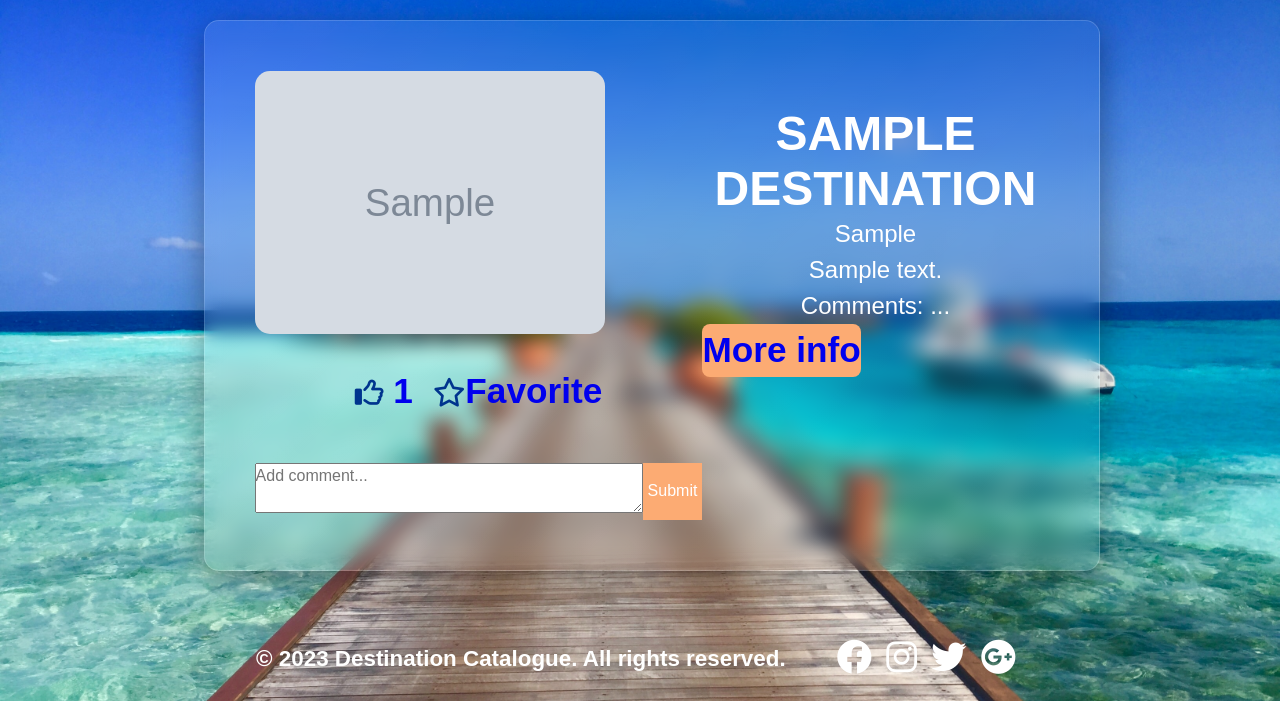
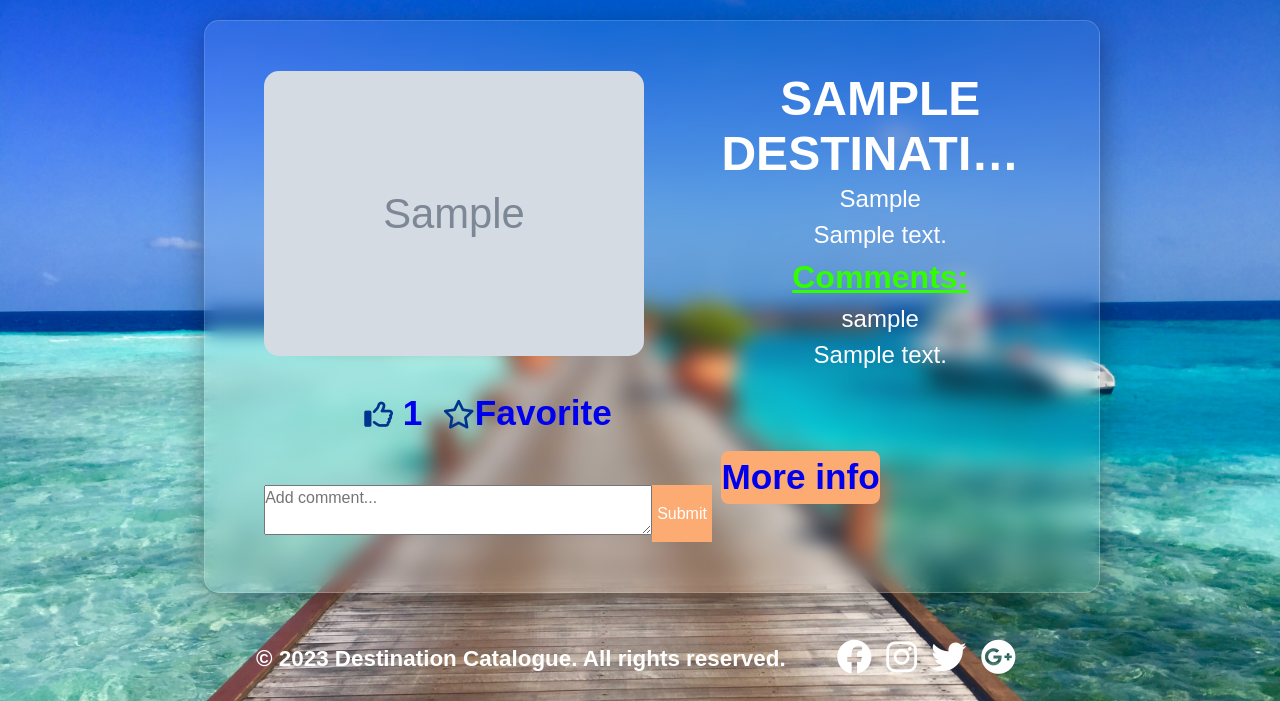
Before and after one commit to GalkaKG/Destinations_Catalogue, a Django app: page /catalogue/ in a window 1280 px wide. Shown: the part 99-800 px from the top of the page. Run offline with Django 5.2, Linux system fonts and the light colour scheme; tables that the repository leaves empty hold one stand-in row (values such as "Sample post"); grey boxes marked "Sample" are stand-in pictures; some web fonts are replaced.

Commit message:
added style on catalogue page

```diff
--- a/Destinations_Catalogue/common/templatetags/custom_filter.py
+++ b/Destinations_Catalogue/common/templatetags/custom_filter.py
@@ -1,6 +1,7 @@
 from django import template
 
-from Destinations_Catalogue.common.models import Like
+from Destinations_Catalogue.common.models import Like, Comment
+from Destinations_Catalogue.profiles.models import CustomUser
 
 register = template.Library()
 
@@ -8,3 +9,13 @@ register = template.Library()
 @register.filter(name="filter_likes")
 def filter_likes(value):
     return Like.objects.filter(destination_id=value.id).all().count() or 0
+
+
+@register.filter(name="filter_comments")
+def filter_comments(value):
+    return Comment.objects.filter(destination_id=value.id).all()
+
+
+@register.filter(name="filter_author_comment")
+def filter_author_comment(value):
+    return CustomUser.objects.filter(id=value.author_id).get()
--- a/Destinations_Catalogue/common/views.py
+++ b/Destinations_Catalogue/common/views.py
@@ -41,6 +41,7 @@ def catalogue(request):
     context = {
         'destinations': Destination.objects.all(),
         'likes': Like.objects.all(),
+        'comments': Comment.objects.all(),
         'form': form
     }
 
@@ -53,12 +54,15 @@ def catalogue(request):
         context['liked_destination'] = liked_destination
 
     if request.method == "POST":
-        form = CommentForm(request.POST)
-        form.instance.author = request.user
-        form.instance.destination = Destination.objects.get(id=int(request.POST['destination']))
-        if form.is_valid():
-            form.save()
-            return redirect('catalogue')
+        if user.is_authenticated:
+            form = CommentForm(request.POST)
+            form.instance.author = user
+            form.instance.destination = Destination.objects.get(id=int(request.POST['destination']))
+            if form.is_valid():
+                form.save()
+                return redirect('catalogue')
+        else:
+            return redirect('login')
 
     return render(request, 'common/catalogue.html', context)
 
--- a/static/styles/catalogue.css
+++ b/static/styles/catalogue.css
@@ -38,11 +38,11 @@
     text-transform: uppercase;
     color: #fff;
     /*margin-top: 30%;*/
-    margin-top: 10%;
+    /*margin-top: 10%;*/
 }
 
 .destination-catalogue img {
-    max-width: 350px;
+    max-width: 380px;
     max-height: 400px;
     border-radius: 15px;
 }
@@ -86,6 +86,54 @@
     padding: 0 5px;
 }
 
+.comments-div {
+    width: 40%;
+}
+
+.comments-header {
+    text-align: center;
+    color: #33fd01;
+    font-size: 2rem;
+    text-decoration: underline;
+}
+
+.comments-div .btn {
+    text-align: center;
+}
+
+.commented-div {
+    /*background-color: #b7f8f1;*/
+    height: 150px;
+    overflow: scroll;
+}
+
+/* width */
+.commented-div::-webkit-scrollbar {
+  width: 10px;
+}
+
+/* Handle */
+.commented-div::-webkit-scrollbar-thumb {
+  /*background: #888;*/
+  /*  background: #00348e;*/
+    background: #fff;
+}
+
+/* Handle on hover */
+.commented-div::-webkit-scrollbar-thumb:hover {
+  /*background: #555;*/
+    background: #00348e;
+}
+
+/*.commented-div::-webkit-scrollbar {*/
+/*    width: 12px;*/
+/*}*/
+
+/*.commented-div::-webkit-scrollbar-track {*/
+/*    -webkit-box-shadow: inset 0 0 6px rgba(0,0,0,0.3);*/
+/*    border-radius: 10px;*/
+/*}*/
+
 
 
 
--- a/templates/common/catalogue.html
+++ b/templates/common/catalogue.html
@@ -9,9 +9,7 @@
     <meta name="viewport" content="width=device-width, initial-scale=1.0" />
     <link rel="stylesheet" href="{% static 'styles/styles.css' %}"/>
     <link rel="stylesheet" href="https://cdnjs.cloudflare.com/ajax/libs/font-awesome/6.4.0/css/all.min.css" integrity="sha512-iecdLmaskl7CVkqkXNQ/ZH/XLlvWZOJyj7Yy7tcenmpD1ypASozpmT/E0iPtmFIB46ZmdtAc9eNBvH0H/ZpiBw==" crossorigin="anonymous" referrerpolicy="no-referrer" />
-{#    <script src="script.js"></script>#}
 </head>
-
   <body>
   <header>
     <div id="logo">
@@ -76,11 +74,18 @@
 {#                    </div>#}
                 </div>
 
-                 <div>
+                 <div class="comments-div">
                      <h1>{{ destination.name }}</h1>
                      <p>{{ destination.location }}</p>
                      <p>{{ destination.description }}</p>
-                     <p>Comments: ...</p>
+                     <h2 class="comments-header">Comments:</h2>
+                     <div class="commented-div">
+
+                     {% for comment in destination|filter_comments %}
+                         <p>{{ comment|filter_author_comment }}</p>
+                         <p>{{ comment }}</p>
+                     {% endfor %}
+                     </div>
                      <button class="btn"><a href="{% url 'details destination' destination.pk %}">More info</a></button>
                 </div>
             </div>
--- a/templates/common/index.html
+++ b/templates/common/index.html
@@ -9,7 +9,7 @@
     <link rel="stylesheet" href="https://cdnjs.cloudflare.com/ajax/libs/font-awesome/6.4.0/css/all.min.css" integrity="sha512-iecdLmaskl7CVkqkXNQ/ZH/XLlvWZOJyj7Yy7tcenmpD1ypASozpmT/E0iPtmFIB46ZmdtAc9eNBvH0H/ZpiBw==" crossorigin="anonymous" referrerpolicy="no-referrer" />
 </head>
 
-    <body>
+  <body>
   <header>
       <div id="logo">
         <img src="{% static 'images/clipart904585.png' %}"/>
```
